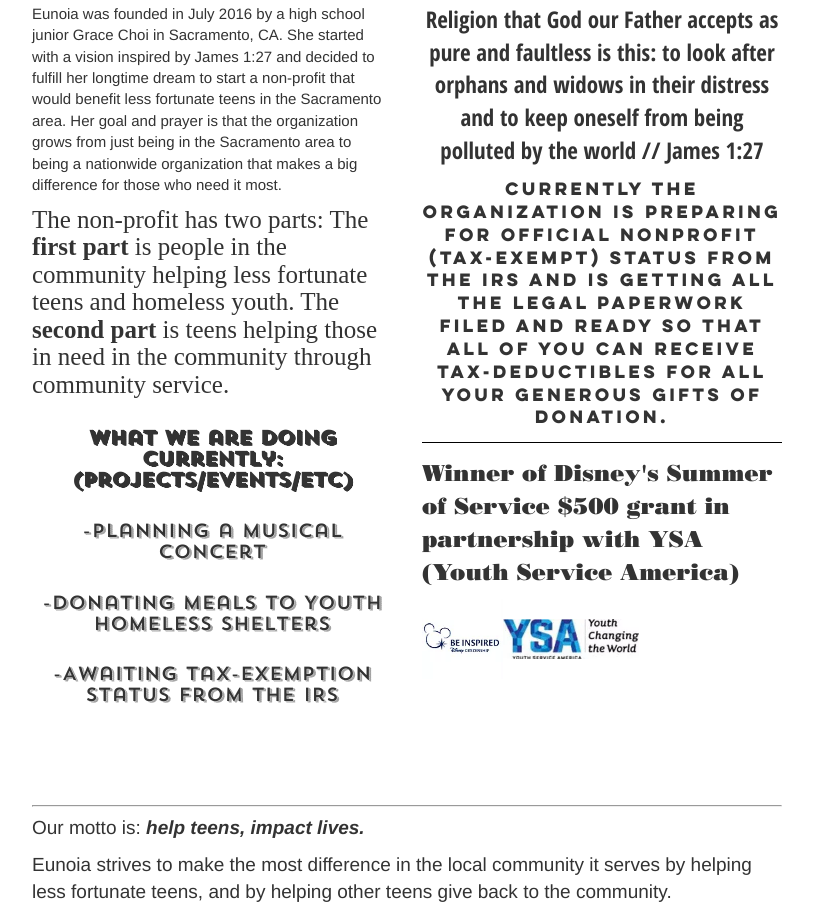
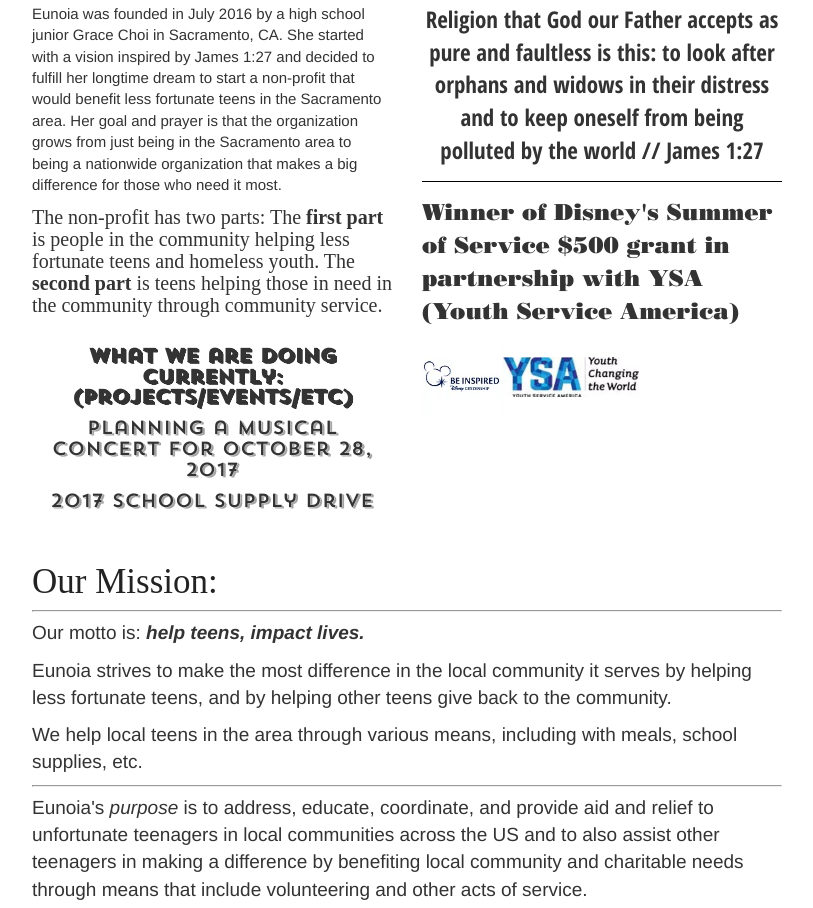
Before and after one commit to HenryDane/EunioaWebsite, a plain HTML site: page about.html in a window 1280 px wide. Shown: the part 825-1733 px from the top of the page, without its empty margins (233-1046 px from the left). Drawn offline with Linux system fonts and the light colour scheme; a web font is replaced by a local one.

Commit message:
added grace's changes

```diff
--- a/about.html
+++ b/about.html
@@ -34,7 +34,7 @@
 					<div class="pull-right">
 						<a href="index.html" style="float: left; margin-right: 10px; "> HOME </a>
 						<div style="float: left; margin-right: 10px;"> | </div>
-						<a href="whatwevedone.html" style="float: left; margin-right: 10px;" class="toplink"> What we do </a>
+						<a href="whatwevedone.html" style="float: left; margin-right: 10px;" class="toplink"> What we've done </a>
 						<div style="float: left; margin-right: 10px;"> | </div>
 						<a href="about.html" style="float: left; margin-right: 10px; color: #fcd307;" class="toplink"> About Us </a>
 						<div style="float: left; margin-right: 10px;"> | </div>
@@ -66,21 +66,16 @@
 				<div class="col-md-2"></div>
 				<div class="col-md-4">
 					<p> Eunoia was founded in July 2016 by a high school junior Grace Choi in Sacramento, CA. She started with a vision inspired by James 1:27 and decided to fulfill her longtime dream to start a non-profit that would benefit less fortunate teens in the Sacramento area. Her goal and prayer is that the organization grows from just being in the Sacramento area to being a nationwide organization that makes a big difference for those who need it most.</p>
-					<p style="font-size: 25; font-family: serif; line-height: 1.1em;"> The non-profit has two parts: The <b>first part</b> is people in the community helping less fortunate teens and homeless youth. The <b>second part</b> is teens helping those in need in the community through community service.</p>
+					<p style="font-size: 20; font-family: serif; line-height: 1.1em;"> The non-profit has two parts: The <b>first part</b> is people in the community helping less fortunate teens and homeless youth. The <b>second part</b> is teens helping those in need in the community through community service.</p>
 					<br>
 					<center>
 						<b> <p style="font-size: 19; font-family: funqy; line-height: 1.1em;"> What we are doing currently: (Projects/Events/Etc) </p> </b>
-						<br>
-						<p style="font-size: 19; font-family: funqy; line-height: 1.1em;"> -Planning a Musical Concert </p>
-						<br>
-						<p style="font-size: 19; font-family: funqy; line-height: 1.1em;"> -Donating meals to Youth Homeless Shelters</p>
-						<br>
-						<p style="font-size: 19; font-family: funqy; line-height: 1.1em;"> -Awaiting tax-exemption status from the IRS</p>
+						<p style="font-size: 19; font-family: funqy; line-height: 1.1em;"> Planning a Musical Concert for October 28, 2017 </p>
+						<p style="font-size: 19; font-family: funqy; line-height: 1.1em;"> 2017 School Supply Drive</p>
 					</center>
 				</div>
 				<div class="col-md-4">
 					<center><p style="font-family: textfont1; font-size: 23px;"> Religion that God our Father accepts as pure and faultless is this: to look after orphans and widows in their distress and to keep oneself from being polluted by the world // James 1:27 </p> </center>
-					<center><p style="font-family: textfont3; font-size: 16px;"> Currently the organization is preparing for official nonprofit (tax-exempt) status from the IRS and is getting all the legal paperwork filed and ready so that all of you can receive tax-deductibles for all your generous gifts of donation. </p> </center>
 					<hr style="display: block; height: 1px; border: 0; border-top: 1px solid #000; margin: 1em 0; padding: 0;" >
 					<p style="font-family: curly; font-size: 23px;"> Winner of Disney's Summer of Service $500 grant in partnership with YSA (Youth Service America) </p>
 					<img style="float: left; height: 80px;" src="img/beinspired.webp"><img style="float: left; height: 40px; margin-top: 20px;" src="img/ysa.webp">
@@ -90,7 +85,7 @@
 			<div class="row">
 				<div class="col-md-2"></div>
 				<div class="col-md-8">
-					<h1 style="font-size: 35px;"> Our Mission: </h1><hr>
+					<h1 style="font-size: 35px; color: #222222;"> Our Mission: </h1><hr>
 					<p style="font-size: 19px">Our motto is: <b><i>help teens, impact lives.</i></b></p>
 					<p style="font-size: 19px"> Eunoia strives to make the most difference in the local community it serves by helping less fortunate teens, and by helping other teens give back to the community. </p>
 					<p style="font-size: 19px">We help local teens in the area through various means, including with meals, school supplies, etc.</p>
```
Also changed, not shown: howyoucanhelp.html (+3 -4 lines), index.html (+2 -2 lines), whatwevedone.html (+1 -1 lines).
